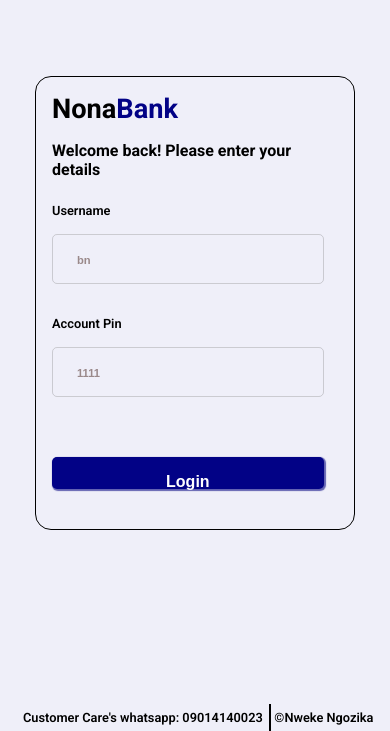
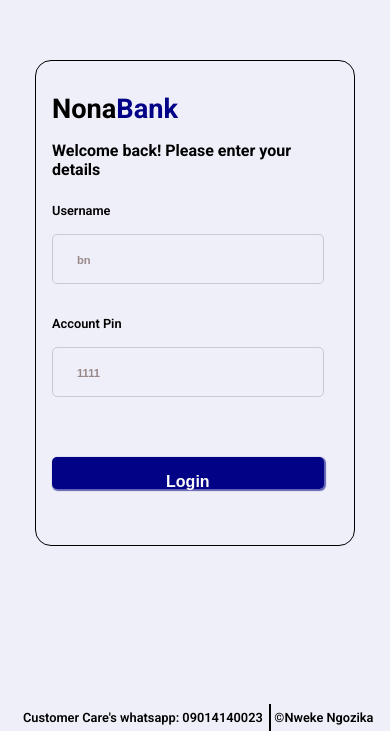
Before and after one commit to Ngozi-ka/Internet-banking-platform, a plain HTML site: page index.html in a window 390 px wide. Shown: the part 119-850 px from the top of the page. Drawn offline with Linux system fonts and the light colour scheme.

Commit message:
css updates

```diff
--- a/style.css
+++ b/style.css
@@ -492,7 +492,7 @@ button {
   text-align: center;
   padding-top: 2rem;
   color: whitesmoke;
-  font-size: 1.1rem;
+  font-size: 0.8rem;
   font-weight: 550;
   letter-spacing: 1px;
 }
@@ -658,6 +658,7 @@ button {
 
   .containerr {
     padding: 2rem 1rem;
+    overflow: hidden;
   }
 
   .activitess {
@@ -699,10 +700,6 @@ button {
     font-size: 1rem;
     font-weight: 600;
     box-shadow: 1px 1px 1px navy;
-  }
-
-  .containerr {
-    padding: 1rem;
   }
 
   .payments {
```
